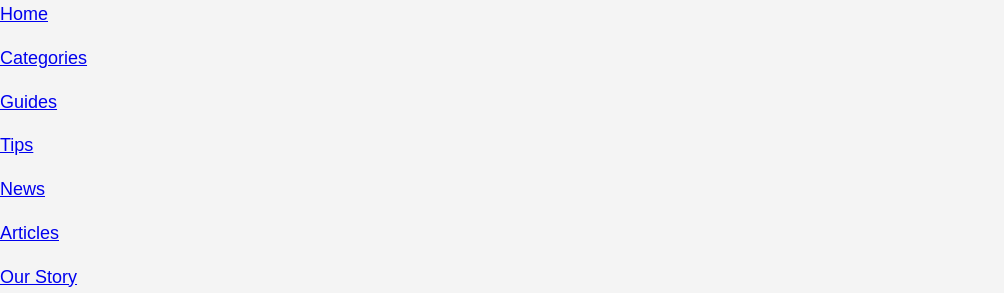
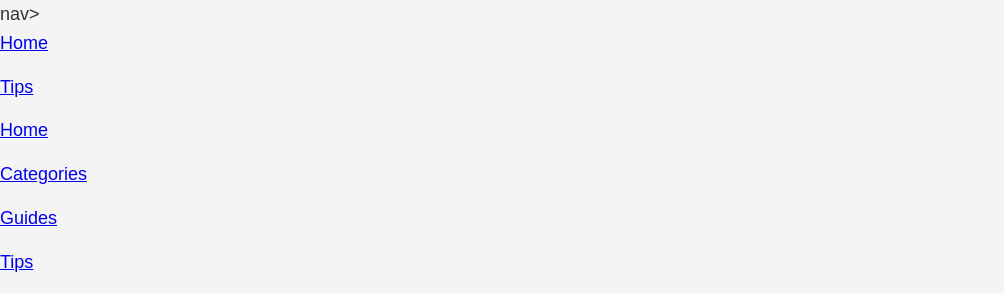
Before and after one commit to galaXxy155/JarqynNewsSite, a plain HTML site: page index.html in a window 1280 px wide. Shown: the top 293 px of the page, without its empty margins (0-1004 px from the left). Drawn offline with Linux system fonts and the light colour scheme.

Commit message:
Update index.html

```diff
--- a/index.html
+++ b/index.html
@@ -11,6 +11,13 @@
 <body>
 
     <!-- Navbar Section -->
+    nav>
+    <ul>
+        <li><a href="index.html">Home</a></li>
+        <li><a href="tips.html">Tips</a></li>
+        <!-- other links... -->
+    </ul>
+</nav>
     <nav>
         <ul>
             <li><a href="#introduction">Home</a></li>
```
